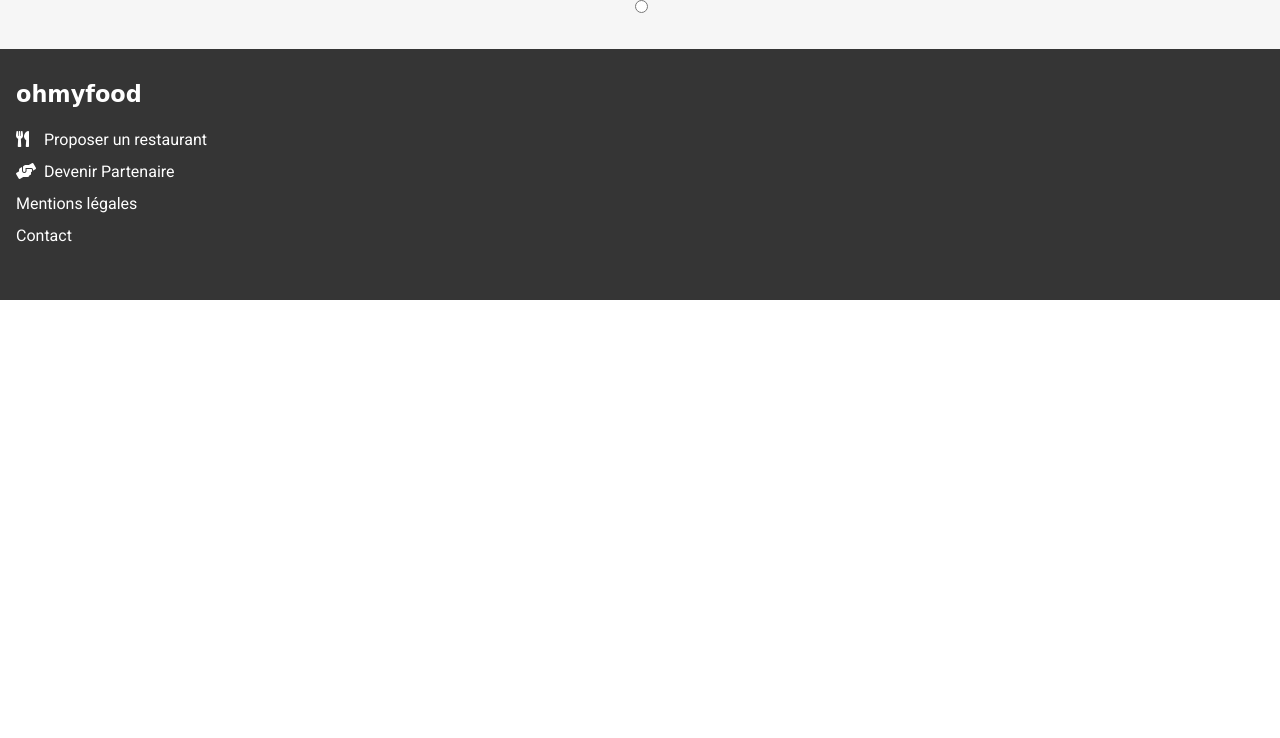
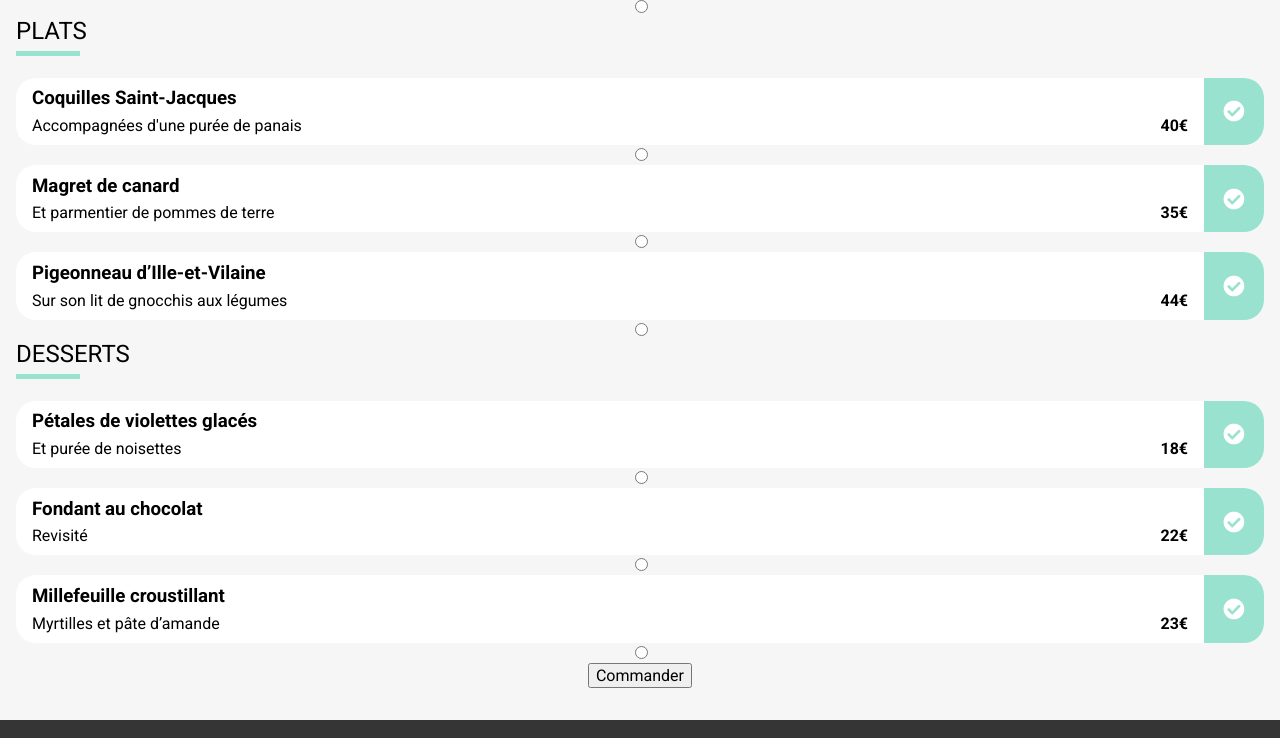
Before and after one commit to Nabil-Y/NabilYassine_3_02022022, a plain HTML site: page A_la_francaise.html in a window 1280 px wide. Shown: the part 1340-2078 px from the top of the page. Before the commit the page ends 1640 px from the top, so only its background shows below. Drawn offline with Linux system fonts and the light colour scheme; a web font is replaced by a local one.

Commit message:
Added content

```diff
--- a/A_la_francaise.html
+++ b/A_la_francaise.html
@@ -78,12 +78,91 @@
 
             <div class="menu__plats">
 
+                <h2 class="menu__title">PLATS</h2>
+
+                <div class="menu__pill">
+                    <div class="menu__pill__column">
+                        <h3 class="pill__title">Coquilles Saint-Jacques</h3>
+                        <p class="pill__description">Accompagnées d'une purée de panais</p>
+                    </div>
+                    <div class="menu__pill__column">
+                        <p class="pill__price">40€</p>
+                        <i class="pill__icon fas fa-check-circle fa-lg"></i>
+                    </div>
+                </div>
+                <input type="radio" name="plats" id="Coquilles">
+
+                <div class="menu__pill">
+                    <div class="menu__pill__column">
+                        <h3 class="pill__title">Magret de canard</h3>
+                        <p class="pill__description">Et parmentier de pommes de terre</p>
+                    </div>
+                    <div class="menu__pill__column">
+                        <p class="pill__price">35€</p>
+                        <div class="pill__icon"><i class="fas fa-check-circle fa-lg"></i></div>
+                    </div>
+                </div>
+                <input type="radio" name="plats" id="Magret">
+
+                <div class="menu__pill">
+                    <div class="menu__pill__column">
+                        <h3 class="pill__title">Pigeonneau d’Ille-et-Vilaine</h3>
+                        <p class="pill__description">Sur son lit de gnocchis aux légumes</p>
+                    </div>
+                    <div class="menu__pill__column">
+                        <p class="pill__price">44€</p>
+                        <i class="pill__icon fas fa-check-circle fa-lg"></i>
+                    </div>
+                </div>
+                <input type="radio" name="plats" id="Pigeonneau">
+
+
             </div>
 
 
             <div class="menu__desserts">
 
+                <h2 class="menu__title">DESSERTS</h2>
+
+
+                    <div class="menu__pill">
+                        <div class="menu__pill__column">
+                            <h3 class="pill__title">Pétales de violettes glacés</h3>
+                            <p class="pill__description">Et purée de noisettes</p>
+                        </div>
+                        <div class="menu__pill__column">
+                            <p class="pill__price">18€</p>
+                            <i class="pill__icon fas fa-check-circle fa-lg"></i>
+                        </div>
+                    </div>
+                    <input type="radio" name="desserts" id="Petales">
+
+                <div class="menu__pill">
+                    <div class="menu__pill__column">
+                        <h3 class="pill__title">Fondant au chocolat</h3>
+                        <p class="pill__description">Revisité</p>
+                    </div>
+                    <div class="menu__pill__column">
+                        <p class="pill__price">22€</p>
+                        <div class="pill__icon"><i class="fas fa-check-circle fa-lg"></i></div>
+                    </div>
+                </div>
+                <input type="radio" name="desserts" id="Fondant">
+
+                <div class="menu__pill">
+                    <div class="menu__pill__column">
+                        <h3 class="pill__title">Millefeuille croustillant</h3>
+                        <p class="pill__description">Myrtilles et pâte d’amande</p>
+                    </div>
+                    <div class="menu__pill__column">
+                        <p class="pill__price">23€</p>
+                        <i class="pill__icon fas fa-check-circle fa-lg"></i>
+                    </div>
+                </div>
+                <input type="radio" name="desserts" id="Millefeuille">
             </div>
+
+            <button class="menu__button">Commander</button>
 
         </section>
 
```
